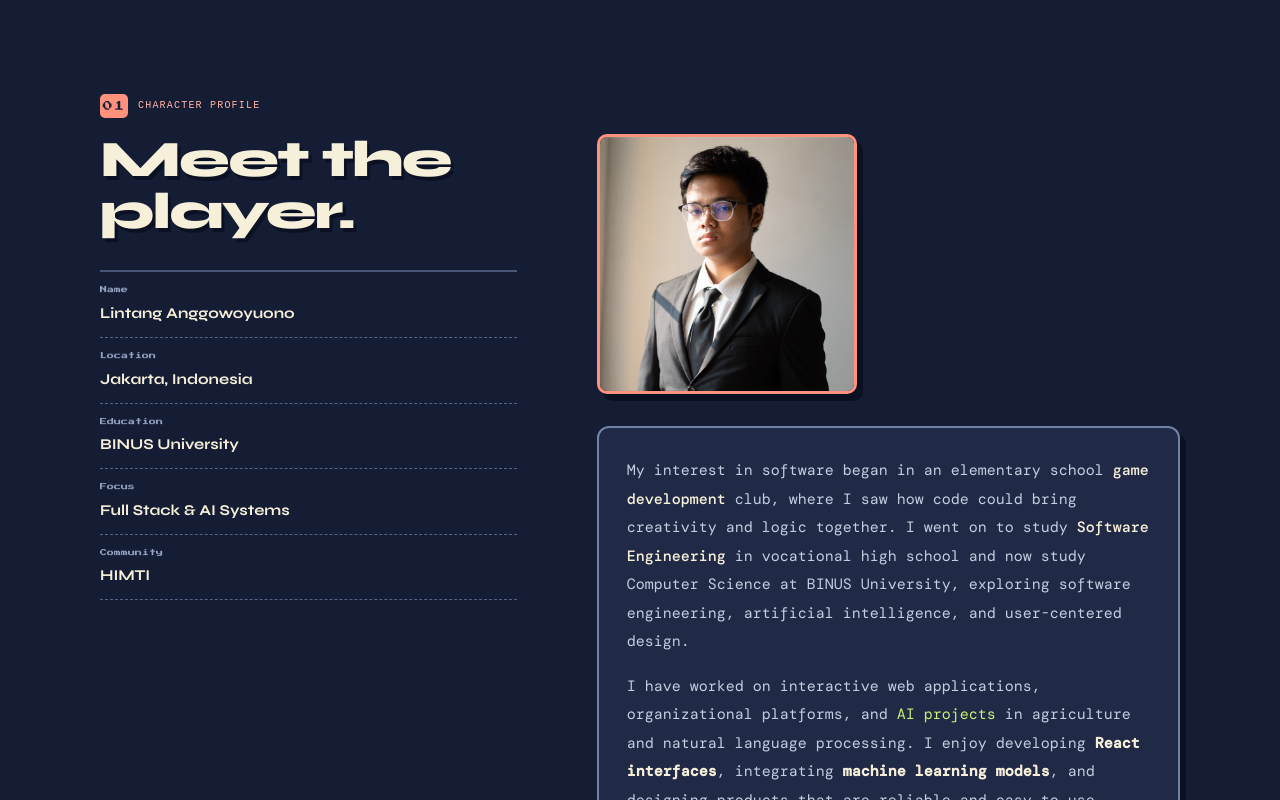
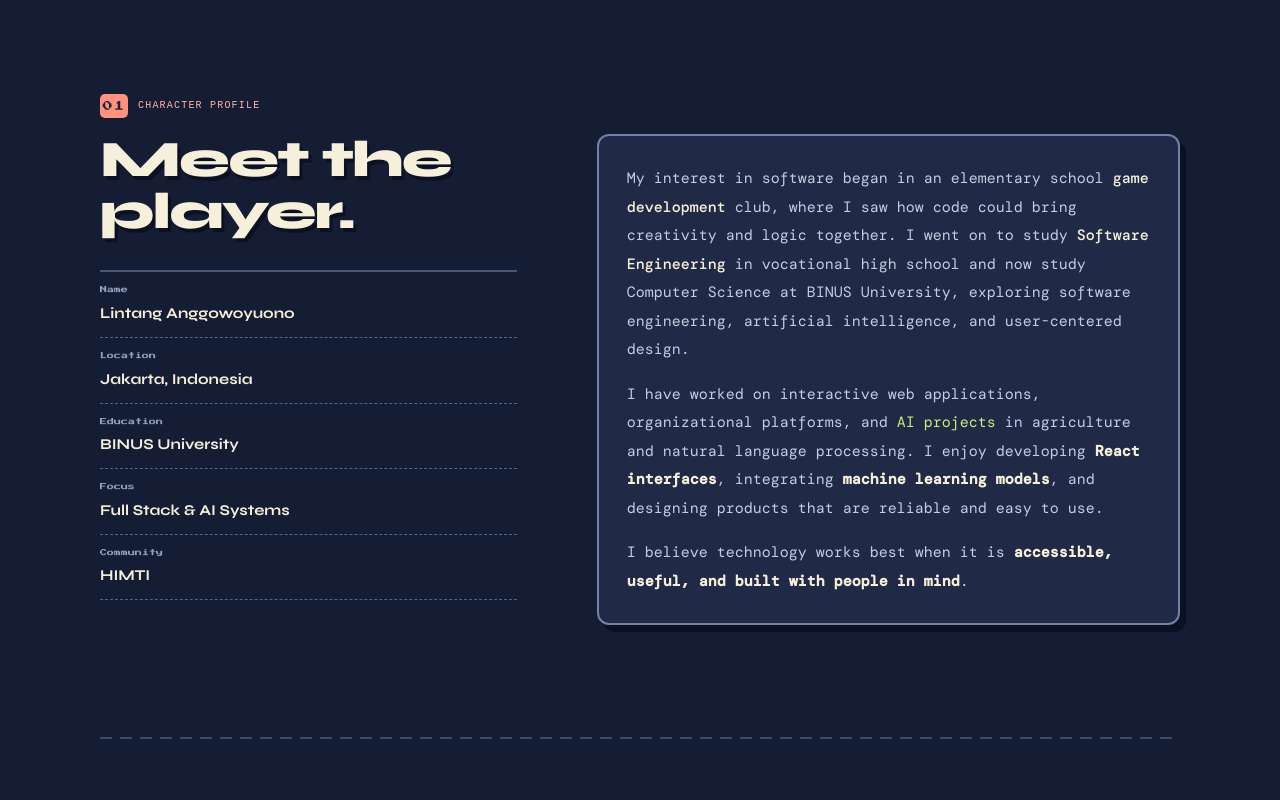
Before and after one commit to Apexionn/portfolio-lintang, a React (Vite) app: page / in a window 1280 px wide. Shown: the part 820-1620 px from the top of the page. Built offline with nearby package versions, Linux system fonts and the light colour scheme; a web font is replaced by a local one.

Commit message:
Remove duplicate profile portrait

```diff
--- a/src/App.jsx
+++ b/src/App.jsx
@@ -413,15 +413,7 @@ function AboutSection() {
             </div>
           </div>
 
-          <div className="reveal-item flex flex-col gap-8" data-delay="200">
-            <div className="game-about-photo w-full max-w-[260px] aspect-square overflow-hidden relative">
-              <img
-                src="/lintang.jpeg"
-                alt="Lintang Anggowoyuono"
-                className="w-full h-full object-cover transition-transform duration-500 hover:scale-105"
-              />
-            </div>
-
+          <div className="reveal-item" data-delay="200">
             <div className="game-panel game-about-copy text-[14px] sm:text-[15px] leading-[1.9] space-y-4 p-5 sm:p-7">
               <p>
                 My interest in software began in an elementary school <strong className="text-port-text-primary font-[500]">game development</strong> club, where I saw how code could bring creativity and logic together. I went on to study <strong className="text-port-text-primary font-[500]">Software Engineering</strong> in vocational high school and now study Computer Science at BINUS University, exploring software engineering, artificial intelligence, and user-centered design.
--- a/src/index.css
+++ b/src/index.css
@@ -79,7 +79,6 @@
   .game-profile-stats { border-top:2px solid #485777; }
   .game-stat-row { border-bottom:1px dashed #536486; }
   .game-stat-row .game-pixel-label { color:#96a5c4;font-size:7px; }
-  .game-about-photo { border:3px solid #ff917d;border-radius:10px;box-shadow:6px 7px 0 #0b1122; }
   .game-about-copy { color:#c4cde0; }
   .game-about-copy strong { color:#f6efd9; }
   .game-highlight { color:#c8ef76; }
```
